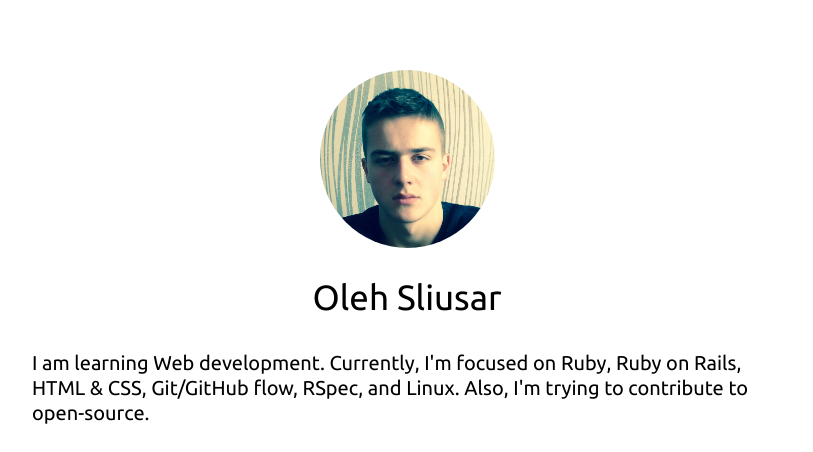
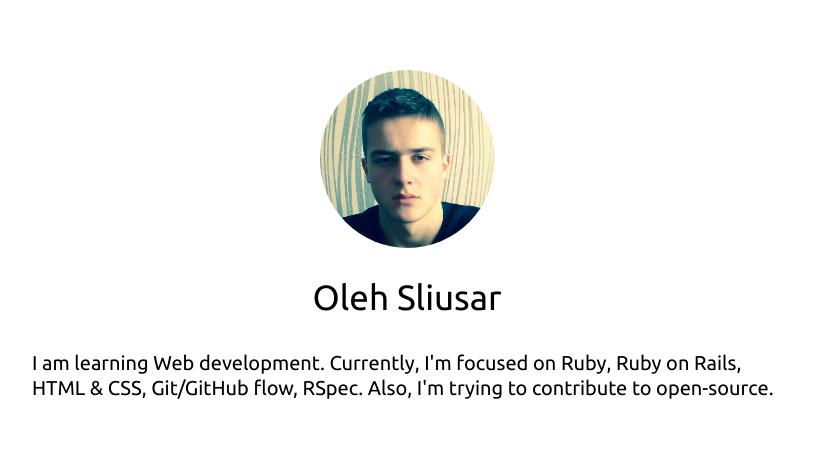
Before and after one commit to OlegSliusar/olegsliusar, a plain HTML site: page index.html in a window 1280 px wide. Shown: the top 452 px of the page, without its empty margins (233-1046 px from the left). Drawn offline with Linux system fonts and the light colour scheme.

Commit message:
Update index.html

```diff
--- a/index.html
+++ b/index.html
@@ -18,7 +18,7 @@
   </header>
   <section>
     <div id="about">
-      <p>I am learning Web development. Currently, I'm focused on Ruby, Ruby on Rails, HTML & CSS, Git/GitHub flow, RSpec, and Linux. Also, I'm trying to contribute to open-source.</p>
+      <p>I am learning Web development. Currently, I'm focused on Ruby, Ruby on Rails, HTML & CSS, Git/GitHub flow, RSpec. Also, I'm trying to contribute to open-source.</p>
     </div>
     <div class="work">
       <h3>My projects</h3>
```
